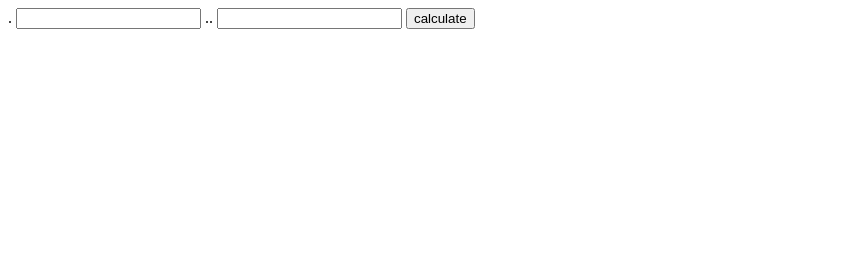
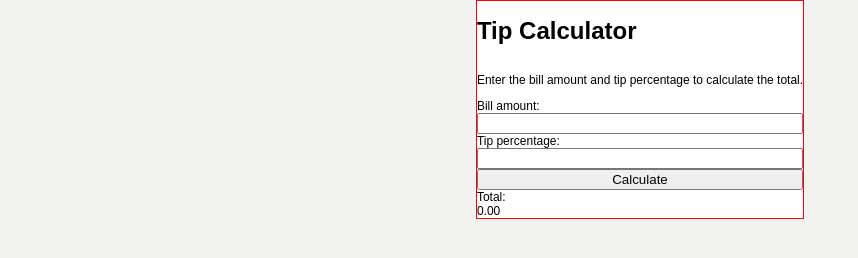
Before and after one commit to darianebogina/tip-calculator, a plain HTML site: page index.html in a window 1280 px wide. Shown: the whole page, without its empty margins (0-858 px from the left). Drawn offline with Linux system fonts and the light colour scheme.

Commit message:
feat: implement css

```diff
--- /dev/null
+++ b/index.css
@@ -0,0 +1,27 @@
+* {
+    box-sizing: border-box;
+}
+
+html {
+    font-size: 10px;
+    scroll-behavior: smooth;
+}
+
+body {
+    display: flex;
+    justify-content: center;
+    font-size: 1.2rem;
+    max-width: 1440px;
+    margin: 0 auto;
+    font-family: "Montserrat", Arial, sans-serif;
+    background-color: #F2F2F0;;
+}
+
+.main__wrapper {
+    display: flex;
+    flex-direction: column;
+    justify-content: center;
+
+    background-color: white;
+    border: 1px solid red;
+}
--- a/index.html
+++ b/index.html
@@ -5,15 +5,21 @@
     <meta charset="UTF-8">
     <meta name="viewport" content="width=device-width, initial-scale=1.0">
     <title>Tips</title>
+    <link rel="stylesheet" href="./index.css">
 </head>
 
 <body>
-    <label>.</label>
-    <input type="text" id="bill" />
-    <label>..</label>
-    <input type="text" id="tip" />
-    <button class="calc" onclick="calculate()">calculate</button>
-    <div class="total"></div>
+    <div class="main__wrapper">
+        <h1>Tip Calculator</h1>
+        <p>Enter the bill amount and tip percentage to calculate the total.</p>
+        <label>Bill amount:</label>
+        <input type="number" id="bill" />
+        <label>Tip percentage:</label>
+        <input type="number" id="tip" />
+        <button class="calc" onclick="calculate()">Calculate</button>
+        <label>Total:</label>
+        <div class="total">0.00</div>
+    </div>
 </body>
 <script src="index.js"></script>
 
```
